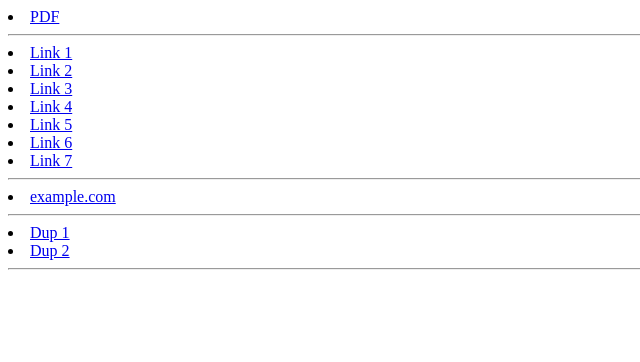
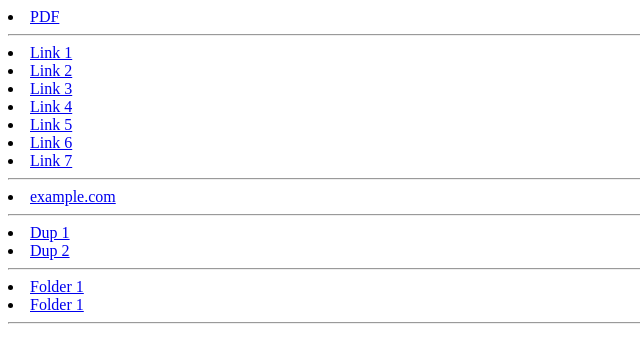
Before and after one commit to szabolcsdjangocoder/szabolcsdjangocoder.github.io, a plain HTML site: page index.html in a window 1280 px wide. Shown: the whole page, without its empty margins (0-640 px from the left). Drawn offline with Linux system fonts and the light colour scheme.

Commit message:
Update index.html

```diff
--- a/index.html
+++ b/index.html
@@ -13,3 +13,6 @@
 <li><a href="https://szabolcsdjangocoder.github.io/test.html?a=1&b=2">Dup 1</a></li>
 <li><a href="https://szabolcsdjangocoder.github.io/test.html?b=2&a=1">Dup 2</a></li>
 <hr>
+<li><a href="https://szabolcsdjangocoder.github.io/folder1/">Folder 1</a></li>
+<li><a href="https://szabolcsdjangocoder.github.io/folder1/index.html">Folder 1</a></li>
+<hr>
```
